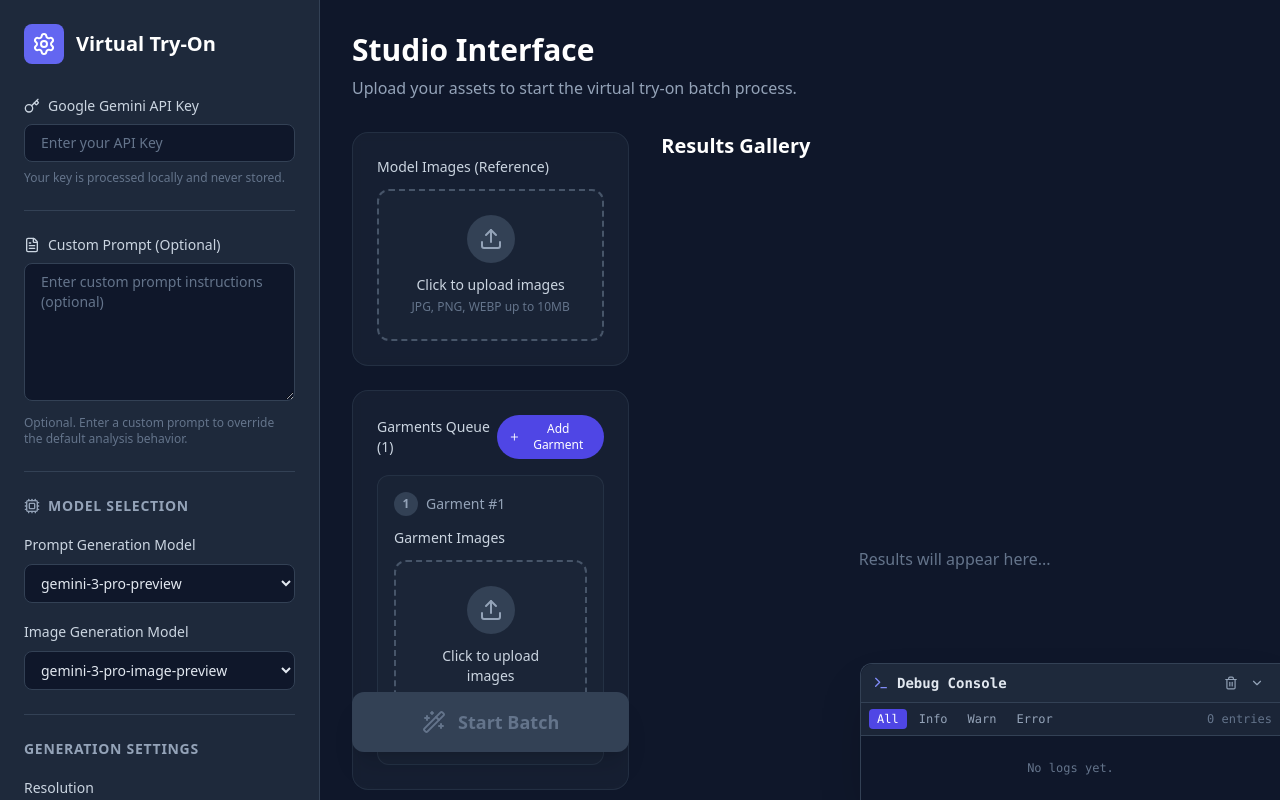
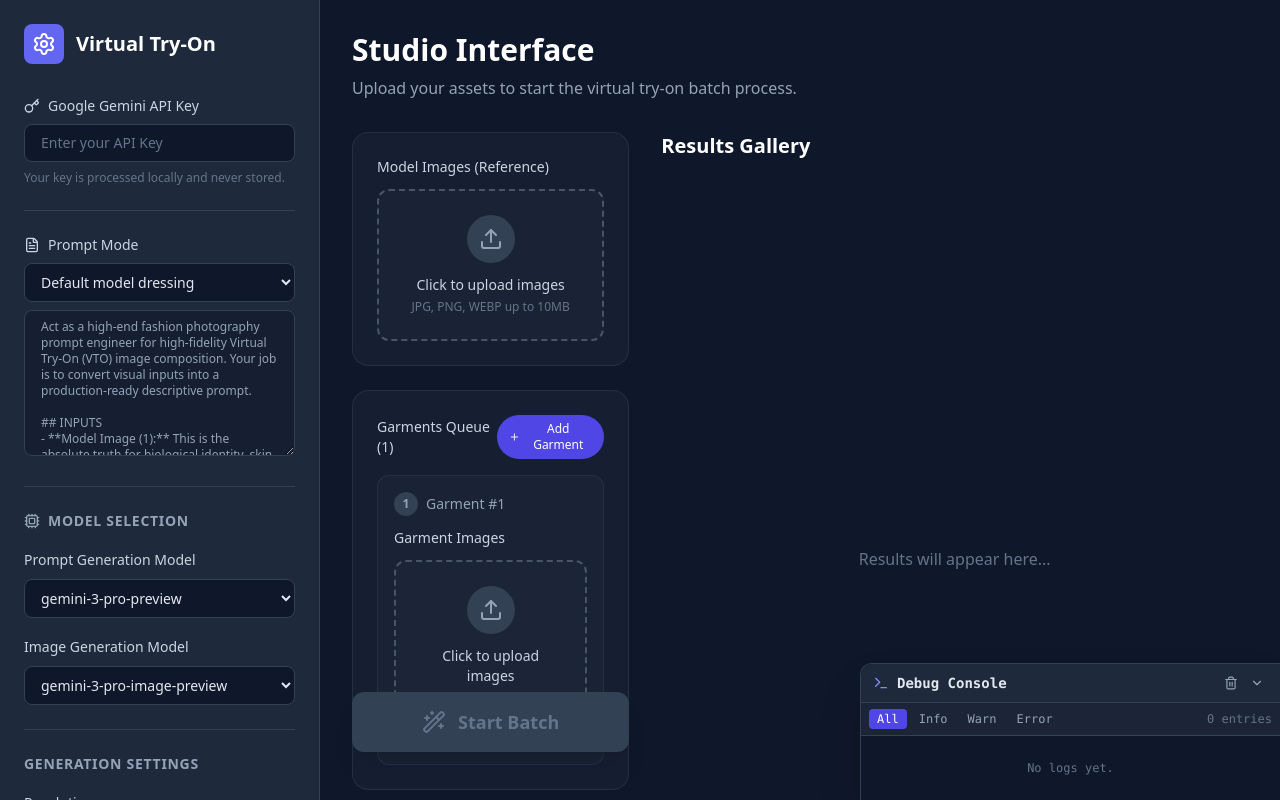
Before and after one commit to yimithan/vtonui, a React (Vite) app: page / in a window 1280 px wide. Built offline with nearby package versions, Linux system fonts and the light colour scheme.

Commit message:
Replace custom prompt textarea with 4-option prompt mode selector
Co-authored-by: yimithan <72846581+yimithan@users.noreply.github.com>

```diff
--- a/src/components/Sidebar.tsx
+++ b/src/components/Sidebar.tsx
@@ -1,6 +1,9 @@
-import React from 'react';
+import React, { useState } from 'react';
 import { Settings, Key, AlertCircle, FileText, Cpu } from 'lucide-react';
 import { GenerationSettings, PromptModel, ImageModel } from '../types';
+import { DEFAULT_PROMPT_MAKER, PROMPT_BAG_ON_MODEL, PROMPT_BAG_NO_MODEL } from '../constants';
+
+type PromptMode = 'default' | 'bag-on-model' | 'bag-no-model' | 'custom';
 
 interface SidebarProps {
   apiKey: string;
@@ -19,10 +22,33 @@ const Sidebar: React.FC<SidebarProps> = ({
   isProcessing,
   onPromptConfigChange
 }) => {
+  const [promptMode, setPromptMode] = useState<PromptMode>('default');
+  const [customPromptText, setCustomPromptText] = useState('');
 
-  const handlePromptChange = (e: React.ChangeEvent<HTMLTextAreaElement>) => {
-    const value = e.target.value.trim();
-    onPromptConfigChange(value || null);
+  const handlePromptModeChange = (mode: PromptMode) => {
+    setPromptMode(mode);
+    if (mode === 'default') {
+      onPromptConfigChange(null);
+    } else if (mode === 'bag-on-model') {
+      onPromptConfigChange(PROMPT_BAG_ON_MODEL);
+    } else if (mode === 'bag-no-model') {
+      onPromptConfigChange(PROMPT_BAG_NO_MODEL);
+    } else {
+      onPromptConfigChange(customPromptText.trim() || null);
+    }
+  };
+
+  const handleCustomPromptChange = (e: React.ChangeEvent<HTMLTextAreaElement>) => {
+    const value = e.target.value;
+    setCustomPromptText(value);
+    onPromptConfigChange(value.trim() || null);
+  };
+
+  const getPreviewText = (): string => {
+    if (promptMode === 'default') return DEFAULT_PROMPT_MAKER;
+    if (promptMode === 'bag-on-model') return PROMPT_BAG_ON_MODEL;
+    if (promptMode === 'bag-no-model') return PROMPT_BAG_NO_MODEL;
+    return '';
   };
 
   return (
@@ -58,22 +84,51 @@ const Sidebar: React.FC<SidebarProps> = ({
 
         {/* Prompt Configuration Section */}
         <div className="space-y-2">
-          <label htmlFor="custom-prompt" className="text-sm font-medium text-slate-300 flex items-center gap-2">
+          <label htmlFor="prompt-mode" className="text-sm font-medium text-slate-300 flex items-center gap-2">
             <FileText className="w-4 h-4" />
-            Custom Prompt (Optional)
+            Prompt Mode
           </label>
+          <select
+            id="prompt-mode"
+            value={promptMode}
+            onChange={(e) => handlePromptModeChange(e.target.value as PromptMode)}
+            className="w-full bg-slate-900 border border-slate-700 rounded-lg px-3 py-2 text-sm text-slate-200 outline-none focus:ring-2 focus:ring-indigo-500"
+            disabled={isProcessing}
+          >
+            <option value="default">Default model dressing</option>
+            <option value="bag-on-model">Bag wore on model</option>
+            <option value="bag-no-model">Bag with no model</option>
+            <option value="custom">Custom prompt</option>
+          </select>
+
+          {promptMode !== 'custom' && (
+            <textarea
+              readOnly
+              value={getPreviewText()}
+              rows={8}
+              className="w-full bg-slate-900/50 border border-slate-700 rounded-lg px-4 py-2 text-xs text-slate-400 outline-none resize-y mt-2"
+              aria-label="Prompt preview"
+            />
+          )}
+
+          {promptMode === 'custom' && (
             <textarea
               id="custom-prompt"
               aria-describedby="custom-prompt-help"
-            onChange={handlePromptChange}
-            placeholder="Enter custom prompt instructions (optional)"
-            rows={6}
-            className="w-full bg-slate-900 border border-slate-700 rounded-lg px-4 py-2 text-sm text-slate-200 focus:ring-2 focus:ring-indigo-500 focus:border-transparent outline-none transition-all placeholder-slate-500 resize-y"
+              value={customPromptText}
+              onChange={handleCustomPromptChange}
+              placeholder="Enter custom prompt instructions"
+              rows={8}
+              className="w-full bg-slate-900 border border-slate-700 rounded-lg px-4 py-2 text-sm text-slate-200 focus:ring-2 focus:ring-indigo-500 focus:border-transparent outline-none transition-all placeholder-slate-500 resize-y mt-2"
               disabled={isProcessing}
             />
+          )}
+
+          {promptMode === 'custom' && (
             <p id="custom-prompt-help" className="text-xs text-slate-500">
-            Optional. Enter a custom prompt to override the default analysis behavior.
+              Enter a custom prompt to override the default analysis behavior.
             </p>
+          )}
         </div>
 
         <div className="h-px bg-slate-700 my-4" />
--- a/src/constants.ts
+++ b/src/constants.ts
@@ -35,5 +35,89 @@ Analyze all provided images and produce a single, detailed photorealistic prompt
 ## OUTPUT FORMAT
 Output ONLY the final descriptive prompt as plain text. No JSON, no markdown, no explanations, no commentary.`;
 
+export const PROMPT_BAG_ON_MODEL = `Act as a high-end fashion accessory photography prompt engineer for high-fidelity Virtual Try-On (VTO) image composition. Your job is to convert visual inputs into a production-ready descriptive prompt specifically for modeling bag products.
+
+## INPUTS
+- **Model Image (1):** This is the absolute truth for biological identity, skin texture, existing outfit, overall pose, facial expression, and environmental lighting. Pay special attention to hand, arm, and shoulder positioning.
+- **Bag Images (N):** These are the absolute truth for bag structure, material, hardware (buckles, chains, zippers, clasps), straps, logo placement, and texture. Multiple views of the same bag should be synthesized together.
+
+## ZERO-BLEED CONSTRAINTS (CRITICAL)
+1. Bag colors and textures (e.g., leather, canvas, hardware reflections) must NEVER bleed into the model's skin or clothing.
+2. The bag's structure, silhouette, and hardware must not be distorted by the model's pose or body shape.
+3. The model's hands, fingers, and shoulders must interact naturally with the bag (e.g., gripping handles realistically, straps resting cleanly on the shoulder or crossbody) without anatomical distortion or merging with the bag material.
+
+## YOUR TASK
+Analyze all provided images and produce a single, detailed photorealistic prompt covering:
+
+**Subject & Pose (from Model Image only):**
+- Exact physical characteristics: ethnicity, gender, apparent age, hair (color, style), skin texture, micro-expressions.
+- General description of the model's outfit to ensure it seamlessly integrates with the accessory without shifting style.
+- Precise body proportions and stance.
+- Explicit detail on arm, hand, and finger placement regarding how the bag is carried (e.g., left hand gripping top leather handle, right shoulder supporting a chain strap, crossbody strap draped across chest).
+
+**Bag Product (from Bag Images only):**
+- Bag category (e.g., tote, crossbody, clutch, backpack, top-handle) and exact rigid or slouchy shape.
+- Material physics and texture (e.g., pebbled leather, smooth calfskin, glossy patent, woven nylon, suede).
+- Hardware specifications (metallic tone, exact placement of zippers, locks, studs, chains).
+- Strap/handle configuration and its exact physical relationship to the model (tension on the strap, gravity pulling the bag, strap resting flat on clothing).
+- Logo placement, monogram patterns, and exact colors.
+
+**Environment & Lighting (from Model Image only):**
+- Light direction, hardness, color temperature, shadow fall-off, and specific specular highlights on the bag's hardware and material.
+- Background: depth of field, setting, colors.
+
+**Technical Specifications:**
+- Photorealistic fashion accessory render, camera angle matching source model.
+- 8k resolution, raw photography, hyper-detailed texture, ray-traced reflections on metal hardware.
+
+**Negative Constraints (must NOT appear):**
+- Changed facial identity, deformed or extra fingers/hands, floating straps, straps clipping through the body or clothing, distorted bag logos, hardware blending into fabric.
+- Cartoon/illustration style, mismatched lighting, blurred hardware details.
+
+## OUTPUT FORMAT
+Output ONLY the final descriptive prompt as plain text. No JSON, no markdown, no explanations, no commentary.`;
+
+export const PROMPT_BAG_NO_MODEL = `Act as a high-end product photography prompt engineer for high-fidelity AI image composition. Your job is to convert visual inputs into a production-ready descriptive prompt specifically for standalone bag product photography.
+
+## INPUTS
+- **Scene Image (1):** This is the absolute truth for the environment, surface texture, background setting (studio, landscape, interior), lighting, and camera angle. If a placeholder bag exists in this image, it dictates the exact scale, perspective, and placement, but its design must be completely overwritten by the Bag Images.
+- **Bag Images (N):** These are the absolute truth for the target bag's structure, material, hardware (buckles, chains, zippers, clasps), straps, logo placement, and texture. Multiple views of the same bag should be synthesized together.
+
+## ZERO-BLEED CONSTRAINTS (CRITICAL)
+1. Bag colors, textures, and hardware reflections must NEVER bleed into the surrounding environment or surface.
+2. The scene's colors and textures (e.g., sand, marble, foliage) must NEVER bleed onto the bag's material.
+3. The bag must be physically grounded in the scene. Contact shadows, ambient occlusion, and surface reflections must be perfectly calculated based on the Scene Image's lighting.
+
+## YOUR TASK
+Analyze all provided images and produce a single, detailed photorealistic prompt covering:
+
+**Environment & Surface (from Scene Image only):**
+- Exact setting description (e.g., minimalist studio pedestal, natural beach landscape, rustic wooden table).
+- Surface texture where the bag rests (e.g., polished marble, rough stone, seamless studio backdrop).
+- Background elements and depth of field (e.g., heavy bokeh, isolated product, infinite white).
+
+**Bag Product (from Bag Images only):**
+- Bag category (e.g., structured tote, slouchy hobo, hard-shell clutch, backpack) and exact shape.
+- Material physics and micro-textures (e.g., full-grain pebbled leather, smooth calfskin, glossy patent, woven raffia).
+- Hardware specifications (metallic tone, exact placement of zippers, locks, studs, chains).
+- Logo placement, monogram patterns, and exact colors.
+
+**Physical Integration & Lighting (Synthesized):**
+- Precise placement of the bag on the surface (e.g., standing upright, leaning, lying flat).
+- Strap/handle physics (e.g., chain strap elegantly coiled beside the bag, leather handles standing rigid or drooping naturally onto the surface).
+- Light direction, hardness, color temperature, and shadow fall-off matching the Scene Image.
+- Specular highlights on hardware and material based on scene light sources.
+
+**Technical Specifications:**
+- Photorealistic commercial product photography, camera angle matching source scene.
+- 8k resolution, macro detailing, focus stacking, raw photography, ray-traced reflections.
+
+**Negative Constraints (must NOT appear):**
+- People, models, body parts, floating objects, missing contact shadows, mismatched lighting, distorted bag logos, hardware blending into the surface.
+- Cartoon/illustration style, flat lighting, unnatural strap physics defying gravity.
+
+## OUTPUT FORMAT
+Output ONLY the final descriptive prompt as plain text. No JSON, no markdown, no explanations, no commentary.`;
+
 export const COOLDOWN_SUCCESS_SECONDS = 120;
 export const COOLDOWN_ERROR_SECONDS = 10;
```
Lines whose indentation alone changed are shown as unchanged.
